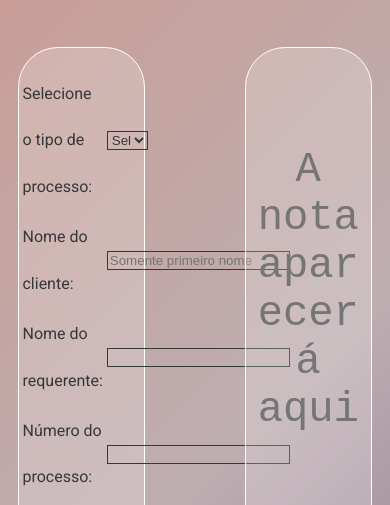
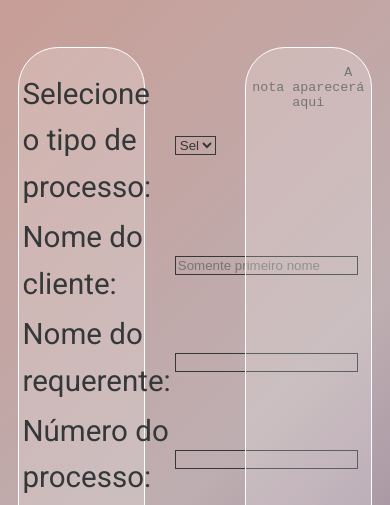
Before and after one commit to samaradevsouza/notas-monitoramento, a plain HTML site: page index.html in a window 390 px wide. Shown: the part 339-844 px from the top of the page. Drawn offline with Linux system fonts and the light colour scheme.

Commit message:
Update style.css

```diff
--- a/style.css
+++ b/style.css
@@ -163,13 +163,13 @@ textarea:focus {
 
 
 @media (max-width: 1000px) {
+    body {
+        font-size: 3.5vh;
+    }
     h1 {
         font-size: 7vh;
-    }
-    .content {
-        font-size: 5vh;
     }
     .botoes {
         margin-top: 20px;
     }
-    }
+}
```
